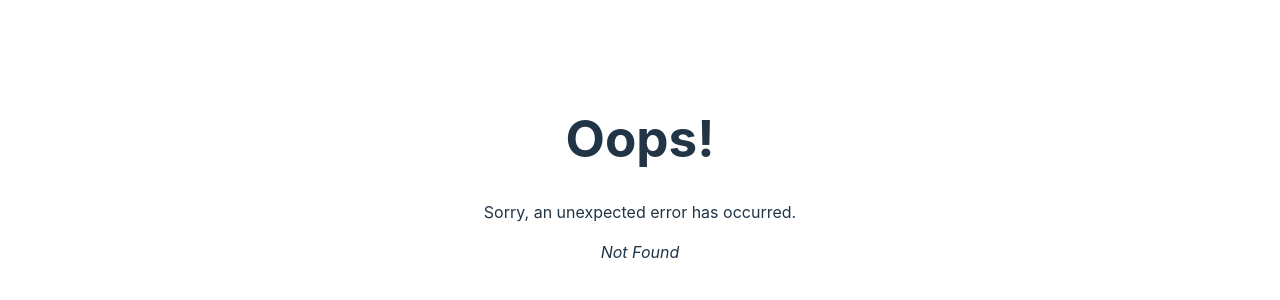
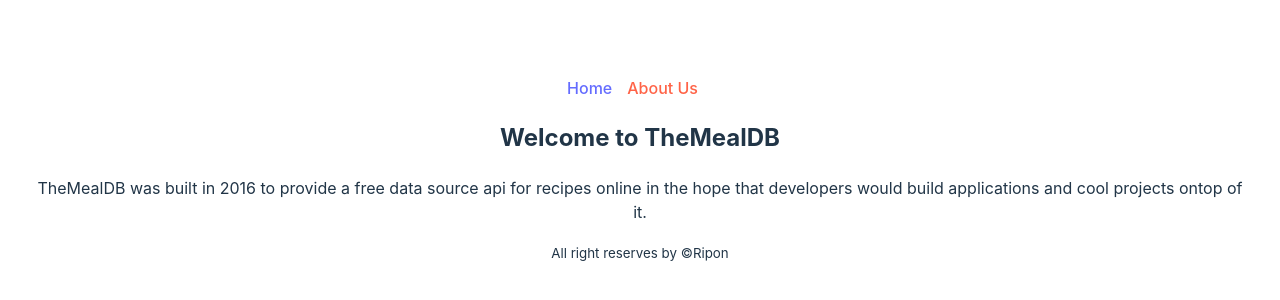
Before and after one commit to riponmondalbd/react-mealdb, a React (Vite) app: page /about in a window 1280 px wide. Before the commit this address had no page. Shown: the part 222-522 px from the top of the page. Built offline with nearby package versions, Linux system fonts and the light colour scheme.

Commit message:
make about page, footer and add to navbar and also add outlet

```diff
--- /dev/null
+++ b/src/components/About/About.jsx
@@ -0,0 +1,16 @@
+import React from "react";
+
+const About = () => {
+  return (
+    <div>
+      <h2>Welcome to TheMealDB</h2>
+      <p>
+        TheMealDB was built in 2016 to provide a free data source api for
+        recipes online in the hope that developers would build applications and
+        cool projects ontop of it.
+      </p>
+    </div>
+  );
+};
+
+export default About;
--- /dev/null
+++ b/src/components/Footer/Footer.jsx
@@ -0,0 +1,11 @@
+const Footer = () => {
+  return (
+    <div>
+      <p>
+        <small>All right reserves by &copy;Ripon</small>
+      </p>
+    </div>
+  );
+};
+
+export default Footer;
--- /dev/null
+++ b/src/components/NavBar/NavBar.css
@@ -0,0 +1,7 @@
+.navigation a {
+  margin-right: 15px;
+}
+
+.navigation .active {
+  color: tomato;
+}
--- /dev/null
+++ b/src/components/NavBar/NavBar.jsx
@@ -0,0 +1,13 @@
+import "./NavBar.css";
+import { NavLink } from "react-router-dom";
+
+const NavBar = () => {
+  return (
+    <div className="navigation">
+      <NavLink to={"/"}>Home</NavLink>
+      <NavLink to={"/about"}>About Us</NavLink>
+    </div>
+  );
+};
+
+export default NavBar;
--- a/src/components/Root/Root.jsx
+++ b/src/components/Root/Root.jsx
@@ -1,7 +1,13 @@
+import { Outlet } from "react-router-dom";
+import Footer from "../Footer/Footer";
+import NavBar from "../NavBar/NavBar";
+
 const Root = () => {
   return (
     <div>
-      <h2>Hello from root </h2>
+      <NavBar />
+      <Outlet />
+      <Footer />
     </div>
   );
 };
```
Also changed, not shown: src/main.jsx (+7 -0 lines).
